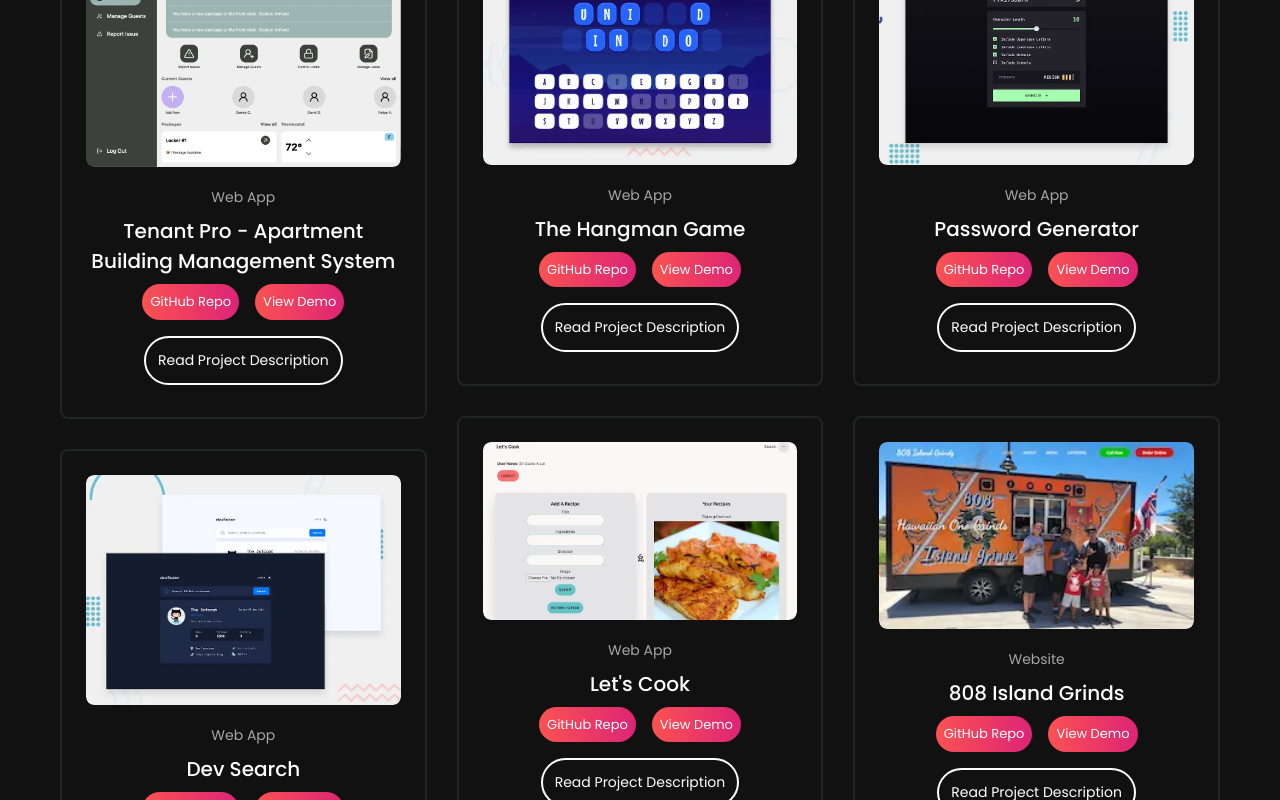
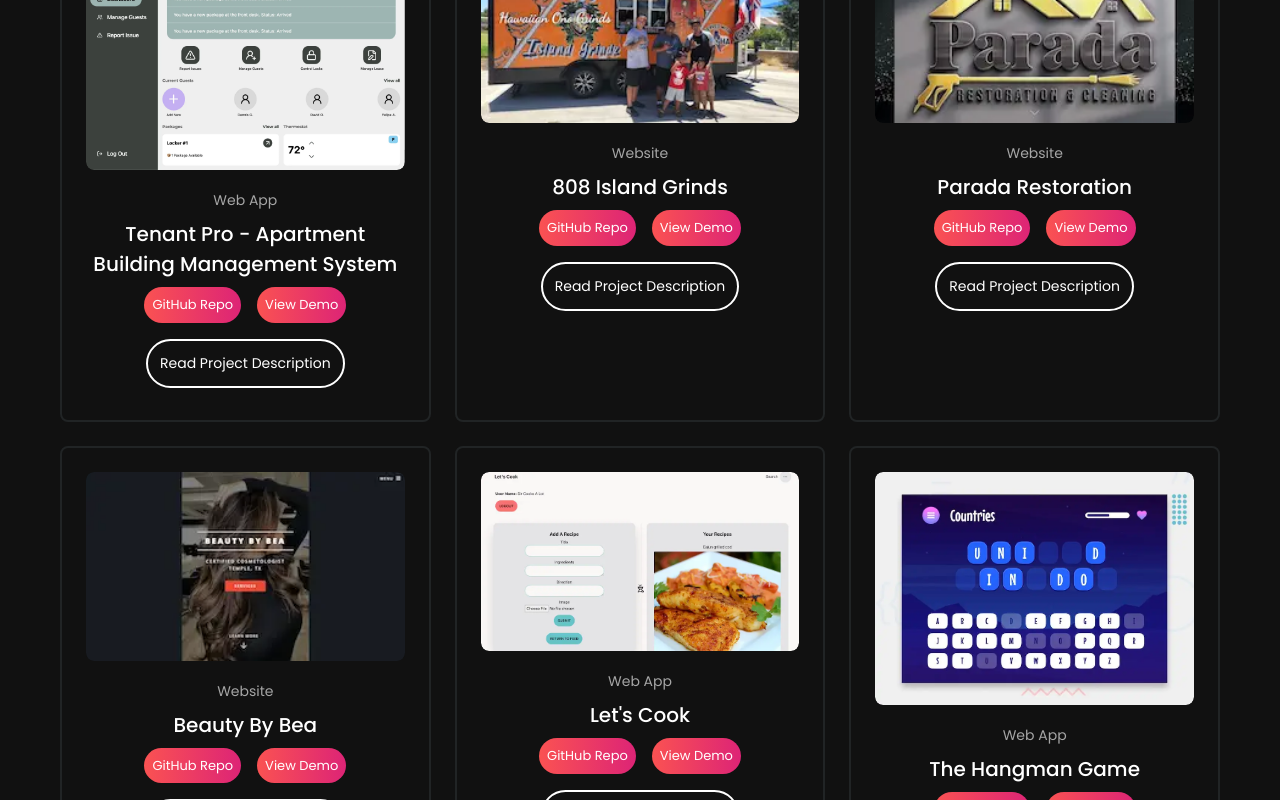
Before and after one commit to djneill/React-Portfolio, a Next.js app: page /works in a window 1280 px wide. Shown: the part 340-1140 px from the top of the page. Built offline with nearby package versions, Linux system fonts and the light colour scheme.

Commit message:
Fix card height, change flow of about page, move hero socials to bottom.

```diff
--- a/components/about/about1/index.jsx
+++ b/components/about/about1/index.jsx
@@ -25,10 +25,20 @@
               Who am I?
             </h3>
             <p className="text-gray-lite  dark:text-color-910 leading-7">
-              I&apos;m a passionate full-stack software engineer, freelance web developer, and designer. I thrive on turning innovative ideas into reality. I have a knack for crafting elegant and functional digital solutions, working seamlessly across the stack, from frontend to backend development.
+              I&apos;m a passionate full-stack software engineer, freelance web
+              developer, and designer. I thrive on turning innovative ideas into
+              reality. I have a knack for crafting elegant and functional
+              digital solutions, working seamlessly across the stack, from
+              frontend to backend development.
             </p>
             <p className="text-gray-lite leading-7 mt-2.5 dark:text-color-910">
-              My goal is to create web applications that not only meet the technical requirements but also captivate and engage users. Whether it&apos;s building dynamic web applications, designing beautiful user interfaces, or turning ideas into code, I&apos;m dedicated to delivering high-quality, responsive, and user-friendly web experiences. Let&apos;s collaborate and bring your digital vision to life!
+              My goal is to create web applications that not only meet the
+              technical requirements but also captivate and engage users.
+              Whether it&apos;s building dynamic web applications, designing
+              beautiful user interfaces, or turning ideas into code, I&apos;m
+              dedicated to delivering high-quality, responsive, and
+              user-friendly web experiences. Let&apos;s collaborate and bring
+              your digital vision to life!
             </p>
           </div>
 
@@ -45,63 +55,6 @@
         </div>
         {/* End about right content */}
       </div>
-
-      {/* Conference Pictures Section */}
-      <div className="pt-10">
-        <h3 className="text-4xl font-medium mb-8 dark:text-white">
-          Conference Highlights
-        </h3>
-        <div className="grid grid-cols-1 md:grid-cols-2 lg:grid-cols-3 gap-6">
-          <div className="relative h-[300px] rounded-[20px] overflow-hidden">
-            <Image
-              src="/images/about/20241205_103534.webp"
-              alt="Conference Picture 1"
-              fill
-              className="object-cover"
-            />
-          </div>
-          <div className="relative h-[300px] rounded-[20px] overflow-hidden">
-            <Image
-              src="/images/about/20241205_104421.webp"
-              alt="Conference Picture 2"
-              fill
-              className="object-cover"
-            />
-          </div>
-          <div className="relative h-[300px] rounded-[20px] overflow-hidden">
-            <Image
-              src="/images/about/20241205_090012.webp"
-              alt="Conference Picture 3"
-              fill
-              className="object-cover"
-            />
-          </div>
-          <div className="relative h-[300px] rounded-[20px] overflow-hidden">
-            <Image
-              src="/images/about/IMG_1110.webp"
-              alt="Conference Picture 4"
-              fill
-              className="object-cover"
-            />
-          </div>
-          <div className="relative h-[300px] rounded-[20px] overflow-hidden">
-            <Image
-              src="/images/about/20241205_200703.webp"
-              alt="Conference Picture 5"
-              fill
-              className="object-cover"
-            />
-          </div>
-          <div className="relative h-[300px] rounded-[20px] overflow-hidden">
-            <Image
-              src="/images/about/Screenshot_20241205_212143_LinkedIn.webp"
-              alt="Conference Picture 6"
-              fill
-              className="object-cover"
-            />
-          </div>
-        </div>
-      </div>
     </div>
   );
 };
--- a/components/brand/Brand.jsx
+++ b/components/brand/Brand.jsx
@@ -13,7 +13,7 @@
     slidesToScroll: 1,
     autoplay: true,
     speed: 2000,
-    autoplaySpeed: 5000,
+    autoplaySpeed: 3500,
     cssEase: "linear",
     responsive: [
       {
--- a/components/hero/Hero.jsx
+++ b/components/hero/Hero.jsx
@@ -1,20 +1,26 @@
 import Image from "next/image";
 import Social from "../social/Social";
-import Link from "next/link"
-import { useTheme } from 'next-themes'
+import Link from "next/link";
+import { useTheme } from "next-themes";
 import { FiCodesandbox } from "react-icons/fi";
 
 const Hero = () => {
-  const { theme } = useTheme()
+  const { theme } = useTheme();
 
-  const buttonClass = `flex items-center justify-center bg-transparent duration-200 transition ease-linear hover:bg-gradient-to-l ${theme === 'light' ? 'from-[#DD2476] to-[#fa5252ef] border-black text-black' : 'from-[#DD2476] to-[#fa5252ef] border-white text-white'} border-2 px-8 py-3 text-lg rounded-[35px] mt-6 mx-2`;
+  const buttonClass = `flex items-center justify-center bg-transparent duration-200 transition ease-linear hover:bg-gradient-to-l ${
+    theme === "light"
+      ? "from-[#DD2476] to-[#fa5252ef] border-black text-black"
+      : "from-[#DD2476] to-[#fa5252ef] border-white text-white"
+  } border-2 px-8 py-3 text-lg rounded-[35px] mt-6 mx-2`;
   return (
     <div
       className="flex flex-col items-center h-[100vh] md:h-[90vh] lg:h-[80vh]  xl:h-[71vh]  justify-center"
       data-aos="fade"
     >
       <Image
-        className={`rounded-full w-[250px] h-[250px] 2xl:w-[280px] 2xl:h-[280px] border-2 ${theme === 'light' ? 'border-purple-600' : 'border-[#fa5252ef]'} `}
+        className={`rounded-full w-[250px] h-[250px] 2xl:w-[280px] 2xl:h-[280px] border-2 ${
+          theme === "light" ? "border-purple-600" : "border-[#fa5252ef]"
+        } `}
         src="/images/about/headShot.webp"
         width={250}
         height={250}
@@ -24,14 +30,8 @@
       <h3 className="mt-6 mb-1 text-5xl font-semibold dark:text-white">
         DJ Neill
       </h3>
-      <p className="mb-4 text-[#7B7B7B]">Full-Stack Software Engineer</p>
+      <p className="mb-1 text-[#7B7B7B]">Full-Stack Software Engineer</p>
       {/* Avatar Info End */}
-
-      {/* Social information start */}
-      <div className="flex space-x-3">
-        <Social />
-      </div>
-      {/* Social information start */}
 
       {/* Dowanload button start */}
       {/* <a
@@ -50,13 +50,15 @@
         >
           View My Work
         </Link>
-        <Link
-          href="/contact"
-          className={buttonClass}
-        >
+        <Link href="/contact" className={buttonClass}>
           Contact Me
         </Link>
       </div>
+      {/* Social information start */}
+      <div className="flex space-x-6 mt-6">
+        <Social />
+      </div>
+      {/* Social information start */}
     </div>
   );
 };
--- a/components/works/Works1.jsx
+++ b/components/works/Works1.jsx
@@ -98,10 +98,9 @@
       {/* End portfolio filter tab */}
 
       {/* Start portfolio items */}
-      <Masonry
+      <div
         breakpointCols={breakpointColumnsObj}
-        className="my-masonry-grid"
-        columnClassName="my-masonry-grid_column"
+        className="grid grid-cols-1 sm:grid-cols-2 md:grid-cols-3 gap-6"
       >
         {data.map((item) => (
           <div
@@ -128,22 +127,32 @@
               {item.title}
             </h2>
             <div className="flex justify-center">
-              <a href={item.repoLink}
+              <a
+                href={item.repoLink}
                 alt="GitHub Repo"
                 target="_blank"
                 rel="noopener noreferrer"
                 className="flex items-center justify-center bg-gradient-to-r from-[#FA5252] to-[#DD2476] duration-200 transition ease-linear hover:bg-gradient-to-l hover:from-[#50C878]  hover:to-[#228B22] p-2 text-xtiny text-white rounded-[35px] m-2"
-              >GitHub Repo</a>
-              <a href={item.link}
+              >
+                GitHub Repo
+              </a>
+              <a
+                href={item.link}
                 alt="Demo Link"
                 target="_blank"
                 rel="noopener noreferrer"
                 className="flex items-center justify-center bg-gradient-to-r from-[#FA5252] to-[#DD2476] duration-200 transition ease-linear hover:bg-gradient-to-l hover:from-[#176bd9]  hover:to-[#0000FF] p-2 text-xtiny text-white rounded-[35px] m-2"
-              >View Demo</a>
+              >
+                View Demo
+              </a>
             </div>
-            <div className='flex justify-center'>
+            <div className="flex justify-center">
               <button
-                className={`flex justify-center bg-transparent duration-200 transition ease-linear hover:bg-gradient-to-l ${theme === 'light' ? 'from-[#DD2476] to-[#fa5252ef] border-black text-black' : 'from-[#DD2476] to-[#fa5252ef] border-white text-white'} border-2 p-3 text-tiny rounded-[35px] my-2 mx-auto}`}
+                className={`flex justify-center bg-transparent duration-200 transition ease-linear hover:bg-gradient-to-l ${
+                  theme === "light"
+                    ? "from-[#DD2476] to-[#fa5252ef] border-black text-black"
+                    : "from-[#DD2476] to-[#fa5252ef] border-white text-white"
+                } border-2 p-3 text-tiny rounded-[35px] my-2 mx-auto}`}
                 onClick={() => handleModal(item?.id)}
               >
                 Read Project Description
@@ -151,7 +160,7 @@
             </div>
           </div>
         ))}
-      </Masonry>
+      </div>
       {/* End portfolio items */}
 
       {/* Start Modal for portfolio items */}
--- a/data/worksData.js
+++ b/data/worksData.js
@@ -16,48 +16,46 @@
   },
   {
     id: "2",
-    tag: "Web App",
-    title: "The Hangman Game",
-    img: "/images/work_images/hg.webp",
-    imgSmall: "/images/work_images/hg.webp",
-    bg: "#F4F4FF",
-    client: "The Hangman Game",
-    languages: "Typescript, React, Next.js, Tailwind CSS",
-    link: "https://hangman-game-fun.vercel.app/",
-    repoLink: "https://github.com/djneill/hangman-game",
-    linkText: "hangman-game-fun.vercel.app/",
+    tag: "Website",
+    title: "808 Island Grinds",
+    img: "/images/work_images/808ig.webp",
+    imgSmall: "/images/work_images/small/808sm.webp",
+    bg: "#FFF3FC",
+    client: "808 Island Grinds",
+    languages: "HTML, CSS, Javascript, Bootstrap",
+    link: "https://islandgrinds.netlify.app/",
+    repoLink: "https://github.com/djneill/islandGrinds",
+    linkText: "islandgrinds.netlify.app",
     description:
-      "This project is an interactive Hangman game built with Next.js, React, TypeScript, and Tailwind CSS. It features a responsive design, multiple word categories, and supports both on-screen and physical keyboard inputs for an engaging user experience.",
+      "808 Island Grinds is a website designed to showcase the food and services provided by our client's business. It includes information about the company, services offered, contact details, and a contact form for potential customers to get in touch.",
   },
   {
     id: "3",
-    tag: "Web App",
-    title: "Password Generator",
-    img: "/images/work_images/pg.webp",
-    imgSmall: "/images/work_images/pg.webp",
-    bg: "#F4F4FF",
-    client: "Dev Search",
-    languages: "Typescript, Next.js, React, Tailwind CSS, GitHub API",
-    link: "https://beautiful-password-generator.vercel.app/",
-    repoLink: "https://github.com/djneill/password-generator",
-    linkText: "beautiful-password-generator.vercel.app",
+    tag: "Website",
+    title: "Parada Restoration",
+    img: "/images/work_images/pr.webp",
+    imgSmall: "/images/work_images/small/prsm.webp",
+    bg: "#FFF0F0",
+    client: "Parada Restoration",
+    languages: "HTML, CSS, Javascript",
+    link: "https://paradarestoration.netlify.app/",
+    linkText: "paradarestoration.netlify.app",
     description:
-      "This project is a web-based password generator, it allows users to generate secure passwords with customizable options.",
+      "Parada Restoration is a website designed to showcase the restoration services provided by our client's business. It includes information about the company, services offered, contact details, and a contact form for potential customers to get in touch.",
   },
   {
     id: "4",
-    tag: "Web App",
-    title: "Dev Search",
-    img: "/images/work_images/dh.webp",
-    imgSmall: "/images/work_images/dh.webp",
-    bg: "#F4F4FF",
-    client: "Dev Search",
-    languages: "Typescript, Next.js, React, Tailwind CSS, GitHub API",
-    link: "https://dev-search-github.vercel.app/",
-    repoLink: "https://github.com/djneill/dev-search",
-    linkText: "dev-search-github.vercel.app",
+    tag: "Website",
+    title: "Beauty By Bea",
+    img: "/images/work_images/bea.webp",
+    imgSmall: "/images/work_images/small/beaSm.webp",
+    bg: "#FFFAE9",
+    client: "Beauty By Bea",
+    languages: "HTML, CSS, Javascript",
+    link: "https://beautybybea.netlify.app/",
+    linkText: "beautybybea.netlify.app",
     description:
-      "Dev Search is a web application that allows users to search for GitHub profiles and view detailed information about developers. Users can search for any GitHub username, view their profile information, and toggle between light and dark themes.",
+      "Beauty By Bea is a website designed to showcase the beauty services provided by our client's business. It includes information about the company, services offered, contact details, and a contact form for potential customers to get in touch.",
   },
   {
     id: "5",
@@ -77,46 +75,48 @@
   },
   {
     id: "6",
-    tag: "Website",
-    title: "808 Island Grinds",
-    img: "/images/work_images/808ig.webp",
-    imgSmall: "/images/work_images/small/808sm.webp",
-    bg: "#FFF3FC",
-    client: "808 Island Grinds",
-    languages: "HTML, CSS, Javascript, Bootstrap",
-    link: "https://islandgrinds.netlify.app/",
-    repoLink: "https://github.com/djneill/islandGrinds",
-    linkText: "islandgrinds.netlify.app",
+    tag: "Web App",
+    title: "The Hangman Game",
+    img: "/images/work_images/hg.webp",
+    imgSmall: "/images/work_images/hg.webp",
+    bg: "#F4F4FF",
+    client: "The Hangman Game",
+    languages: "Typescript, React, Next.js, Tailwind CSS",
+    link: "https://hangman-game-fun.vercel.app/",
+    repoLink: "https://github.com/djneill/hangman-game",
+    linkText: "hangman-game-fun.vercel.app/",
     description:
-      "808 Island Grinds is a website designed to showcase the food and services provided by our client's business. It includes information about the company, services offered, contact details, and a contact form for potential customers to get in touch.",
+      "This project is an interactive Hangman game built with Next.js, React, TypeScript, and Tailwind CSS. It features a responsive design, multiple word categories, and supports both on-screen and physical keyboard inputs for an engaging user experience.",
   },
   {
     id: "7",
-    tag: "Website",
-    title: "Parada Restoration",
-    img: "/images/work_images/pr.webp",
-    imgSmall: "/images/work_images/small/prsm.webp",
-    bg: "#FFF0F0",
-    client: "Parada Restoration",
-    languages: "HTML, CSS, Javascript",
-    link: "https://paradarestoration.netlify.app/",
-    linkText: "paradarestoration.netlify.app",
+    tag: "Web App",
+    title: "Password Generator",
+    img: "/images/work_images/pg.webp",
+    imgSmall: "/images/work_images/pg.webp",
+    bg: "#F4F4FF",
+    client: "Dev Search",
+    languages: "Typescript, Next.js, React, Tailwind CSS, GitHub API",
+    link: "https://beautiful-password-generator.vercel.app/",
+    repoLink: "https://github.com/djneill/password-generator",
+    linkText: "beautiful-password-generator.vercel.app",
     description:
-      "Parada Restoration is a website designed to showcase the restoration services provided by our client's business. It includes information about the company, services offered, contact details, and a contact form for potential customers to get in touch.",
+      "This project is a web-based password generator, it allows users to generate secure passwords with customizable options.",
   },
   {
     id: "8",
-    tag: "Website",
-    title: "Beauty By Bea",
-    img: "/images/work_images/bea.webp",
-    imgSmall: "/images/work_images/small/beaSm.webp",
-    bg: "#FFFAE9",
-    client: "Beauty By Bea",
-    languages: "HTML, CSS, Javascript",
-    link: "https://beautybybea.netlify.app/",
-    linkText: "beautybybea.netlify.app",
+    tag: "Web App",
+    title: "Dev Search",
+    img: "/images/work_images/dh.webp",
+    imgSmall: "/images/work_images/dh.webp",
+    bg: "#F4F4FF",
+    client: "Dev Search",
+    languages: "Typescript, Next.js, React, Tailwind CSS, GitHub API",
+    link: "https://dev-search-github.vercel.app/",
+    repoLink: "https://github.com/djneill/dev-search",
+    linkText: "dev-search-github.vercel.app",
     description:
-      "Beauty By Bea is a website designed to showcase the beauty services provided by our client's business. It includes information about the company, services offered, contact details, and a contact form for potential customers to get in touch.",
+      "Dev Search is a web application that allows users to search for GitHub profiles and view detailed information about developers. Users can search for any GitHub username, view their profile information, and toggle between light and dark themes.",
   },
   // {
   //   id: "4",
--- a/pages/_document.js
+++ b/pages/_document.js
@@ -5,7 +5,7 @@
     <Html lang="en">
       <Head>
         <link
-          href="https://fonts.googleapis.com/css2?family=Poppins:wght@300;400;500;600;700&family=Roboto+Slab:wght@300;400;500;600;700;800;900&display=swap"
+          href="https://fonts.googleapis.com/css2?family=Poppins:wght@300;400;500;600;700&family=Roboto+Slab:wght@300;400;500;600;700;800;900&display=swap&family=Merienda:wght@300..900&display=swap"
           rel="stylesheet"
         />
         <link rel="icon" href="/favicon.ico" />
--- a/pages/about.js
+++ b/pages/about.js
@@ -5,6 +5,7 @@
 import Brand from "../components/brand/Brand";
 import Footer from "../components/footer/Footer";
 import Seo from "../components/seo/Seo";
+import Image from "next/image";
 
 const index = () => {
   return (
@@ -27,6 +28,73 @@
           </div>
           {/* End top about info */}
 
+          {/* Start Client Slider */}
+          <div className="bg-[#F8FBFB] dark:bg-zinc-700 max-w-full h-full py-4 rounded-xl">
+            <h3 className="text-center font-merienda dark:text-white text-6xl mb-3 font-semibold ">
+              Clients
+            </h3>
+            <Brand />
+          </div>
+          {/* End Client Slider */}
+
+          {/* Conference Pictures Section */}
+          <div className="py-10">
+            <h3 className="text-4xl font-medium mb-8 dark:text-white">
+              Conference Highlights
+            </h3>
+            <div className="grid grid-cols-1 md:grid-cols-2 lg:grid-cols-3 gap-6">
+              <div className="relative h-[300px] rounded-[20px] overflow-hidden">
+                <Image
+                  src="/images/about/20241205_103534.webp"
+                  alt="Conference Picture 1"
+                  fill
+                  className="object-cover"
+                />
+              </div>
+              <div className="relative h-[300px] rounded-[20px] overflow-hidden">
+                <Image
+                  src="/images/about/20241205_104421.webp"
+                  alt="Conference Picture 2"
+                  fill
+                  className="object-cover"
+                />
+              </div>
+              <div className="relative h-[300px] rounded-[20px] overflow-hidden">
+                <Image
+                  src="/images/about/20241205_090012.webp"
+                  alt="Conference Picture 3"
+                  fill
+                  className="object-cover"
+                />
+              </div>
+              <div className="relative h-[300px] rounded-[20px] overflow-hidden">
+                <Image
+                  src="/images/about/IMG_1110.webp"
+                  alt="Conference Picture 4"
+                  fill
+                  className="object-cover"
+                />
+              </div>
+              <div className="relative h-[300px] rounded-[20px] overflow-hidden">
+                <Image
+                  src="/images/about/20241205_200703.webp"
+                  alt="Conference Picture 5"
+                  fill
+                  className="object-cover"
+                />
+              </div>
+              <div className="relative h-[300px] rounded-[20px] overflow-hidden">
+                <Image
+                  src="/images/about/Screenshot_20241205_212143_LinkedIn.webp"
+                  alt="Conference Picture 6"
+                  fill
+                  className="object-cover"
+                />
+              </div>
+            </div>
+          </div>
+          {/* End Conference Pictures Section */}
+
           {/* Start about service info */}
           <div className="pb-12 ">
             <h3 className="text-[35px] dark:text-white font-medium pb-5">
@@ -38,15 +106,6 @@
             </div>
           </div>
           {/* End about service info */}
-
-          {/* Start Client Slider */}
-          <div className="bg-[#F8FBFB] dark:bg-[#0D0D0D] max-w-full h-auto   py-10 rounded-xl">
-            <h3 className="text-center dark:text-white text-6xl mb-3 font-semibold ">
-              Clients
-            </h3>
-            <Brand />
-          </div>
-          {/* End Client Slider */}
 
           {/* Start Common Footer  */}
           <Footer />
--- a/tailwind.config.js
+++ b/tailwind.config.js
@@ -21,6 +21,7 @@
     fontFamily: {
       poppins: ["Poppins", "sans-serif"],
       robotoSlab: ["Roboto Slab", "serif"],
+      merienda: ["Merienda", "cursive"],
     },
     fontSize: {
       xs: ".75rem", // 12px
```
